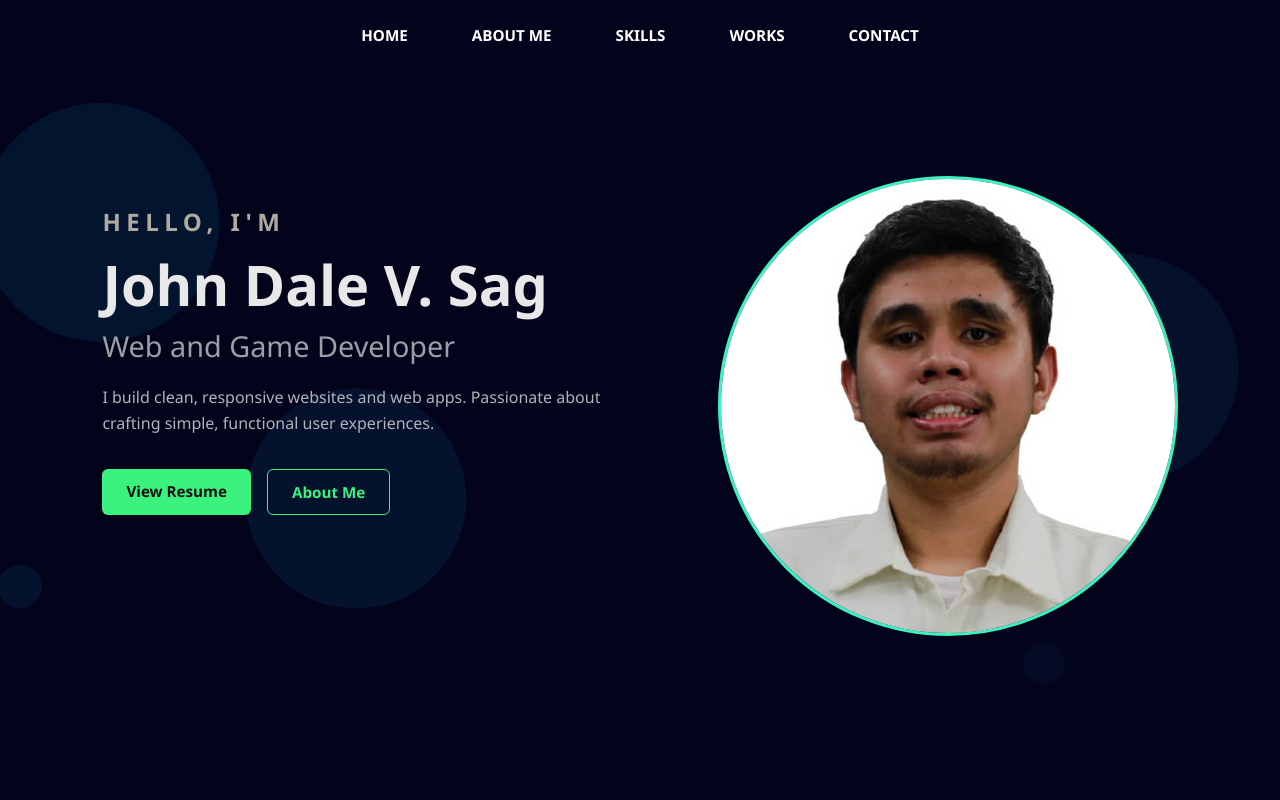
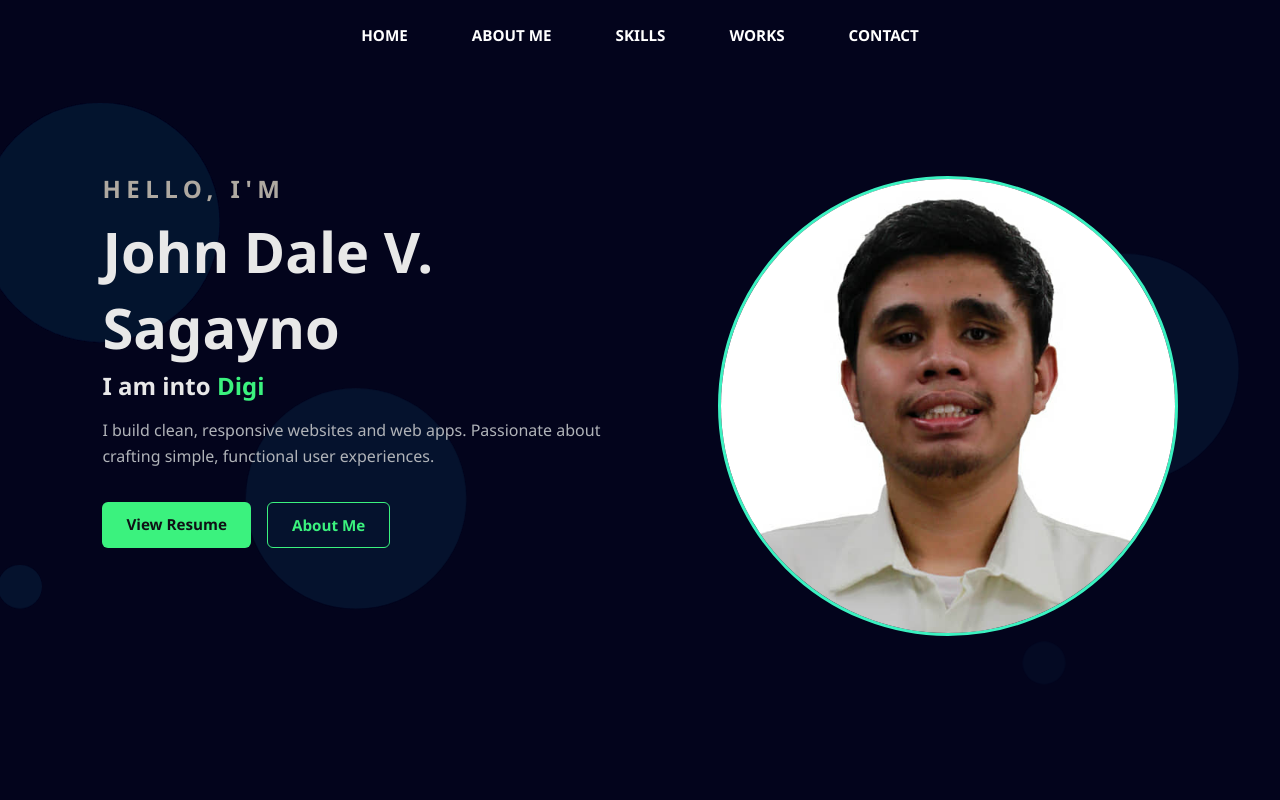
Before and after one commit to jdsaga/My-Portfolio-, a React (Vite) app in the folder Portfolio/: page / in a window 1280 px wide. Shown: the top 800 px of the page. Built offline with nearby package versions, Linux system fonts and the light colour scheme.

Commit message:
different typing animation place

```diff
--- a/Portfolio/src/App.jsx
+++ b/Portfolio/src/App.jsx
@@ -94,15 +94,16 @@ function App() {
       <section id="home" className="intro">
         <div className="intro-text">
         <p className="intro-first_line">HELLO, I'M</p>
-        <TypingText
-          text="Front-End & Game Dev"
-          secondText="Digital Artist"
-          thirdText="John Dale V. Sagayno"
-          speed={60}
-          pause={1000}
-          cursorDuration={2000}
-        />
-        <h2 className="intro-title">Web and Game Developer</h2>
+        <h1 className="user-name">John Dale V. Sagayno</h1>
+        <p className="intro-role">
+          I am into{" "}
+          <TypingText
+            words={["Front-End Development", "Game Development", "Digital Art"]}
+            speed={60}
+            deleteSpeed={35}
+            pause={1200}
+          />
+        </p>
         <p className="intro-description">
           I build clean, responsive websites and web apps.
           Passionate about crafting simple, functional user experiences.
--- a/Portfolio/src/components/TypingText.jsx
+++ b/Portfolio/src/components/TypingText.jsx
@@ -1,108 +1,40 @@
 import { useState, useEffect } from "react";
 
-// Types the first text, deletes it, types the second, deletes it, types the third.
-// Stops after that (no looping).
-function TypingText({ text, secondText, thirdText, speed = 80, pause = 1000, cursorDuration = 3000 }) {
+// Loops forever through the given words: types, pauses, deletes, moves to next.
+function TypingText({ words = [], speed = 80, deleteSpeed = 40, pause = 1200 }) {
   const [displayedText, setDisplayedText] = useState("");
-  const [showCursor, setShowCursor] = useState(true);
+  const [wordIndex, setWordIndex] = useState(0);
+  const [isDeleting, setIsDeleting] = useState(false);
 
   useEffect(() => {
-    let isCancelled = false;
-    let index = 0;
+    if (words.length === 0) return;
 
-    setDisplayedText("");
-    setShowCursor(true);
+    const currentWord = words[wordIndex % words.length];
+    let timeout;
 
-    // Step 1: type out the first text
-    const typeFirst = setInterval(() => {
-      if (isCancelled) return;
+    if (!isDeleting && displayedText.length < currentWord.length) {
+      timeout = setTimeout(() => {
+        setDisplayedText(currentWord.slice(0, displayedText.length + 1));
+      }, speed);
+    } else if (!isDeleting && displayedText.length === currentWord.length) {
+      timeout = setTimeout(() => setIsDeleting(true), pause);
+    } else if (isDeleting && displayedText.length > 0) {
+      timeout = setTimeout(() => {
+        setDisplayedText(currentWord.slice(0, displayedText.length - 1));
+      }, deleteSpeed);
+    } else if (isDeleting && displayedText.length === 0) {
+      setIsDeleting(false);
+      setWordIndex((prev) => (prev + 1) % words.length);
+    }
 
-      if (index < text.length) {
-        setDisplayedText(text.slice(0, index + 1));
-        index++;
-      } else {
-        clearInterval(typeFirst);
-
-        // Step 2: after a pause, start deleting the first text
-        setTimeout(() => {
-          if (isCancelled) return;
-
-          let deleteIndex = text.length;
-
-          const deleteFirst = setInterval(() => {
-            if (isCancelled) return;
-
-            if (deleteIndex > 0) {
-              deleteIndex--;
-              setDisplayedText(text.slice(0, deleteIndex));
-            } else {
-              clearInterval(deleteFirst);
-
-              // Step 3: type out the second text
-              let secondIndex = 0;
-              const typeSecond = setInterval(() => {
-                if (isCancelled) return;
-
-                if (secondIndex < secondText.length) {
-                  setDisplayedText(secondText.slice(0, secondIndex + 1));
-                  secondIndex++;
-                } else {
-                  clearInterval(typeSecond);
-
-                  // Step 4: after a pause, start deleting the second text
-                  setTimeout(() => {
-                    if (isCancelled) return;
-
-                    let deleteSecondIndex = secondText.length;
-
-                    const deleteSecond = setInterval(() => {
-                      if (isCancelled) return;
-
-                      if (deleteSecondIndex > 0) {
-                        deleteSecondIndex--;
-                        setDisplayedText(secondText.slice(0, deleteSecondIndex));
-                      } else {
-                        clearInterval(deleteSecond);
-
-                        // Step 5: type out the third text
-                        let thirdIndex = 0;
-                        const typeThird = setInterval(() => {
-                          if (isCancelled) return;
-
-                          if (thirdIndex < thirdText.length) {
-                            setDisplayedText(thirdText.slice(0, thirdIndex + 1));
-                            thirdIndex++;
-                          } else {
-                            clearInterval(typeThird);
-
-                            // Step 6: after third text finishes, blink cursor briefly then hide it
-                            setTimeout(() => {
-                              if (!isCancelled) setShowCursor(false);
-                            }, cursorDuration);
-                          }
-                        }, speed);
-                      }
-                    }, speed / 2);
-                  }, pause);
-                }
-              }, speed);
-            }
-          }, speed / 2);
-        }, pause);
-      }
-    }, speed);
-
-    return () => {
-      isCancelled = true;
-      clearInterval(typeFirst);
-    };
-  }, [text, secondText, thirdText, speed, pause, cursorDuration]);
+    return () => clearTimeout(timeout);
+  }, [displayedText, isDeleting, wordIndex, words, speed, deleteSpeed, pause]);
 
   return (
-    <h1 className="user-name">
+    <span className="typing-word">
       {displayedText}
-      {showCursor && <span className="cursor-blink">|</span>}
-    </h1>
+      <span className="cursor-blink">|</span>
+    </span>
   );
 }
 
--- a/Portfolio/src/index.css
+++ b/Portfolio/src/index.css
@@ -220,6 +220,22 @@ section {
   border: 3px solid #3bf2c1;
 }
 
+.intro-role {
+  font-size: 1.5rem;
+  font-weight: 600;
+  color: #e8e8e8;
+  margin-bottom: 1rem;
+}
+
+.typing-word {
+  color: #3bf27e;
+  font-weight: 700;
+}
+
+.cursor-blink {
+  animation: blink 0.8s step-end infinite;
+  color: #3bf27e;
+}
 @media (max-width: 768px) {
 
   .intro-image {
@@ -242,12 +258,6 @@ section {
   margin-bottom: 0.25rem;
 }
 
-.intro-title {
-  font-size: 1.8rem;
-  color: #9aa0a6;
-  font-weight: 500;
-  margin-bottom: 1.25rem;
-}
 
 .intro-description {
   max-width: 540px;
@@ -310,9 +320,6 @@ section {
   color: #0f1115;
 }
 
-.cursor-blink {
-  animation: blink 0.8s step-end infinite;
-}
 
 @keyframes blink {
   from, to { opacity: 1; }
```
